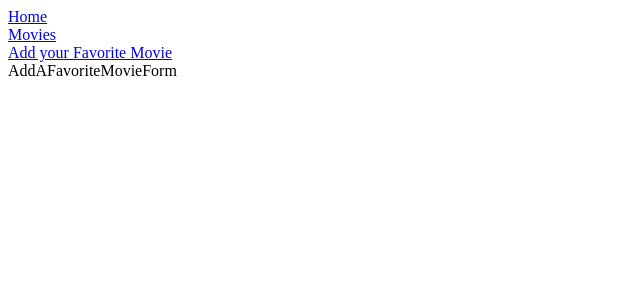
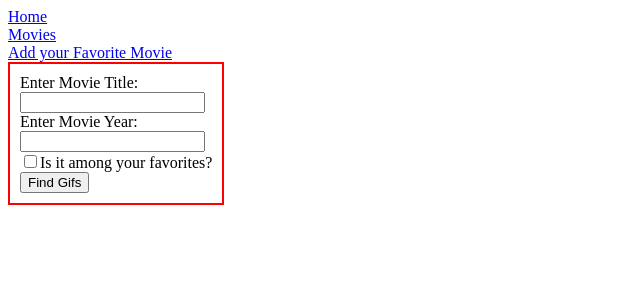
Before and after one commit to Mutuma-Gitonga/favorite-movies-and-series-app, a React (Create React App) app: page /newFavoriteMovie in a window 1280 px wide. Shown: the top 300 px of the page, without its empty margins (0-640 px from the left). Built offline with nearby package versions, Linux system fonts and the light colour scheme.

Commit message:
add form to add movie details

```diff
--- a/src/components/AddAFavoriteMovieForm.js
+++ b/src/components/AddAFavoriteMovieForm.js
@@ -1,9 +1,44 @@
-import React from 'react'
+import React, {useState, useEffect} from 'react'
 
 function AddAFavoriteMovieForm() {
+  const [movieTitle, setMovieTitle] = useState("");
+  const [movieYear, setMovieYear] = useState("");
+  const [amongFavorites, setAmongFavorites] = useState(false);
+
+  useEffect(() => {
+    console.log("After",amongFavorites);
+  },[amongFavorites]);
+
+  function handleSubmit(e) {
+    e.preventDefault();
+
+    console.log(movieTitle, movieYear, amongFavorites)
+  }
+
+  // Before implementing an external API, the poster image shall be set as static
+
   return (
     <div>
-      AddAFavoriteMovieForm
+      <form style={{margin:"auto", border: "2px solid red", display: "inline-block", padding:"10px"}} onSubmit={handleSubmit}>
+        <label>
+          Enter Movie Title:
+          <br/>
+          <input type="text" name="text" value={movieTitle} placeholder="" onChange={e => setMovieTitle(e.target.value)}/>
+        </label>
+        <br/>
+        <label>
+          Enter Movie Year:
+          <br/>
+          <input type="text" name="text" value={movieYear} placeholder="" onChange={e => setMovieYear(e.target.value)}/>
+        </label>
+        <br/>
+        <label>
+        <input type="checkbox" id="favorite" name="favorite" value={amongFavorites} onChange={() => setAmongFavorites(!amongFavorites)}/>
+          Is it among your favorites?
+        </label><br></br>
+
+        <input type="submit" name="submit" value="Find Gifs"/>
+      </form>
     </div>
   )
 }
```
